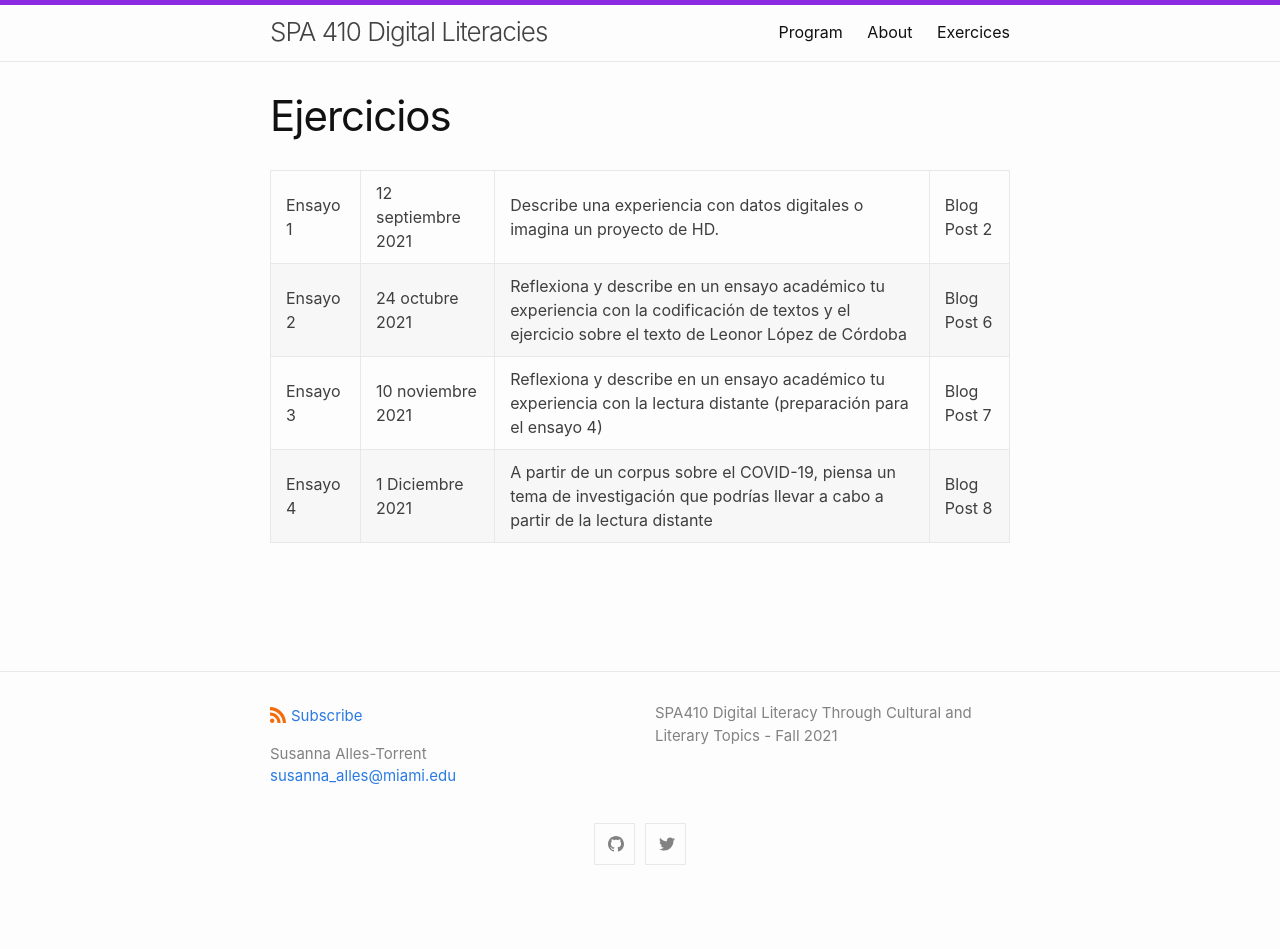
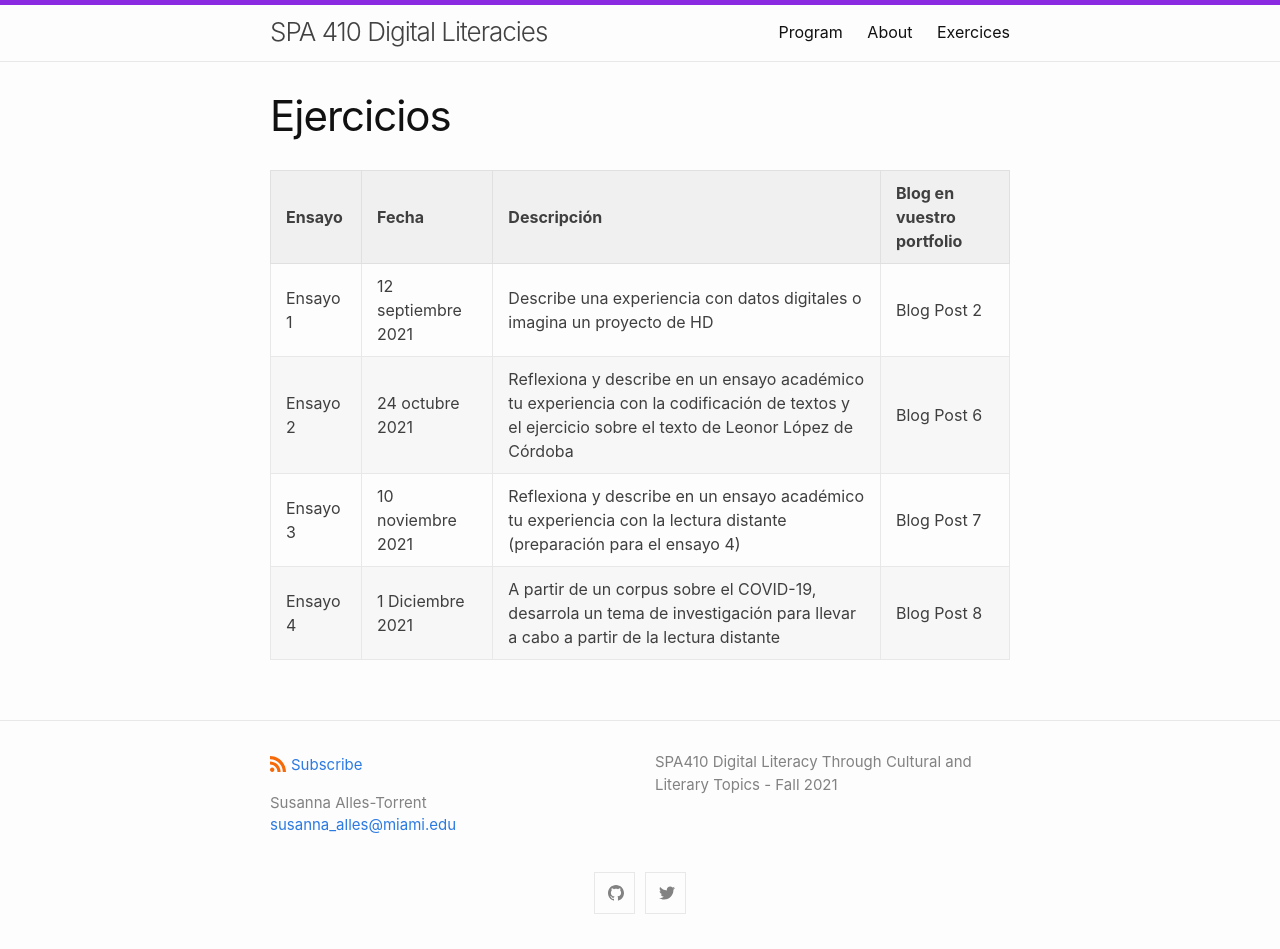
Before and after one commit to susannalles/SPA410, a Jekyll site: the page built from ejercicios/index.md, in a window 1280 px wide. Built offline with Jekyll 4.4.1, drawn with Linux system fonts in a browser that asks for light colours; before the commit the page ends 900 px from its top, so only the background shows below that.

Commit message:
Update index.md

```diff
--- a/ejercicios/index.md
+++ b/ejercicios/index.md
@@ -3,7 +3,10 @@ layout: page
 title: Ejercicios
 ---
 
-Ensayo 1 | 12 septiembre 2021 | Describe una experiencia con datos digitales o imagina un proyecto de HD. | Blog Post 2 |
-Ensayo 2 | 24 octubre 2021    | Reflexiona y describe en un ensayo académico tu experiencia con la codificación de textos y el ejercicio sobre el texto de Leonor López de Córdoba |  Blog Post 6 |
-Ensayo 3 | 10 noviembre 2021  | Reflexiona y describe en un ensayo académico tu experiencia con la lectura distante (preparación para el ensayo 4) |  Blog Post 7 |
-Ensayo 4 | 1 Diciembre 2021   | A partir de un corpus sobre el COVID-19, piensa un tema de investigación que podrías llevar a cabo a partir de la lectura distante |  Blog Post 8 |
+
+Ensayo               | Fecha               | Descripción               | Blog en vuestro portfolio
+--------------------- | --------------------- | --------------------- | ---------------------
+Ensayo 1 | 12 septiembre 2021           | Describe una experiencia con datos digitales o imagina un proyecto de HD     | Blog Post 2
+Ensayo 2 | 24 octubre 2021 | Reflexiona y describe en un ensayo académico tu experiencia con la codificación de textos y el ejercicio sobre el texto de Leonor López de Córdoba |  Blog Post 6
+Ensayo 3 | 10 noviembre 2021 | Reflexiona y describe en un ensayo académico tu experiencia con la lectura distante (preparación para el ensayo 4) | Blog Post 7
+Ensayo 4 | 1 Diciembre 2021 | A partir de un corpus sobre el COVID-19, desarrola un tema de investigación para llevar a cabo a partir de la lectura distante | Blog Post 8
```
